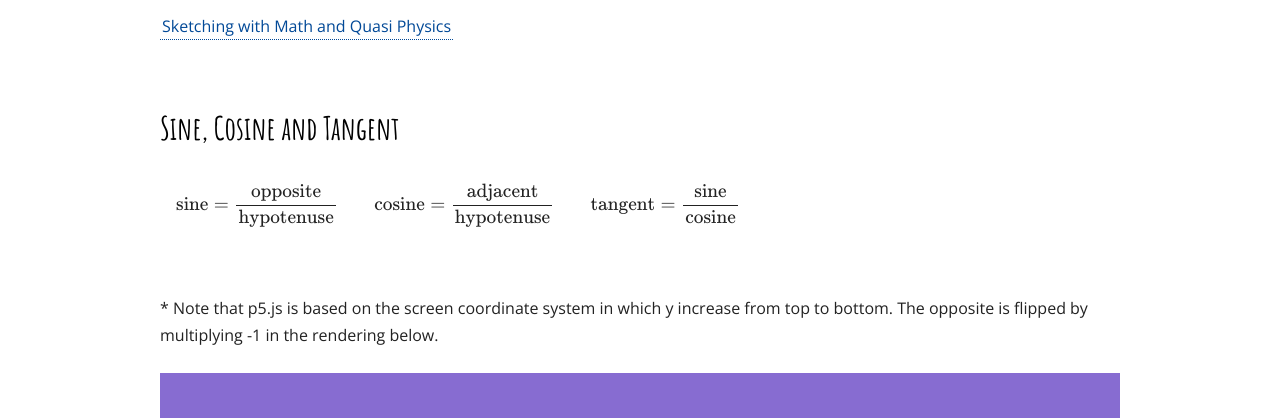
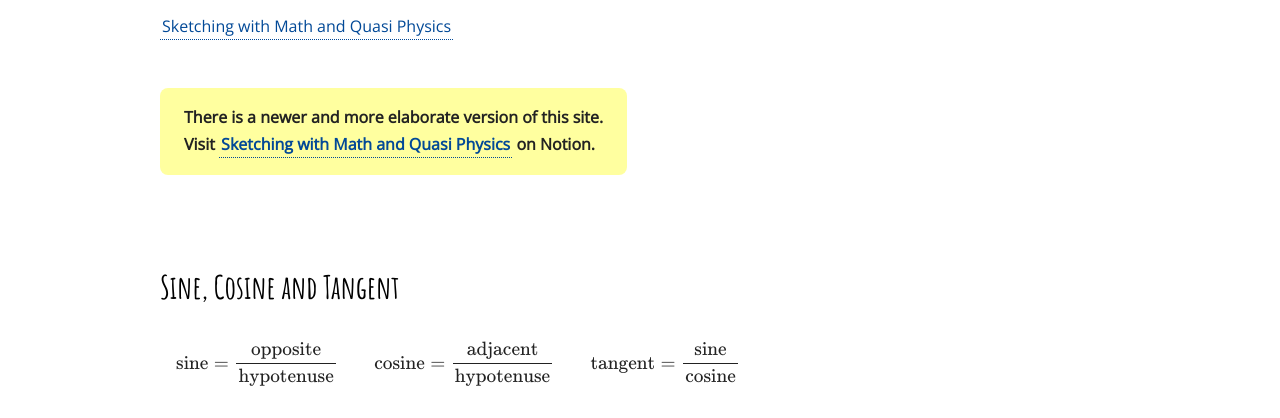
Before and after one commit to kynd/p5sketches, a plain HTML site: page handy_math.html in a window 1280 px wide. Shown: the part 679-1097 px from the top of the page. Drawn offline with nearby package versions, Linux system fonts and the light colour scheme; some packages are replaced by stand-ins of ours; a web font is replaced by a local one.

Commit message:
added links to Notion

```diff
--- a/css/style.css
+++ b/css/style.css
@@ -1,3 +1,11 @@
+.note-latest {
+  background-color: #FFFF9F;
+  padding: 16px 24px 16px 24px;
+  display: inline-block;
+  border-radius: 8px;
+  font-weight: 900;
+}
+
 body { margin:0; padding: 0; font-family: 'Open Sans', sans-serif; }
 #header {width: 100%; }
 #main { max-width:960px; margin: 0 auto 0 auto; }
--- a/handy_math.html
+++ b/handy_math.html
@@ -14,6 +14,7 @@
 
 <h1>Handy Math</h1>
 <p><a href="index.html">Sketching with Math and Quasi Physics</a></p>
+<p class="note-latest">There is a newer and more elaborate version of this site.<br>Visit <a href="https://kyndinfo.notion.site/Sketching-with-Math-and-Quasi-Physics-837e231967134bb5a8307bb9f41c8ea1?pvs=4">Sketching with Math and Quasi Physics</a> on Notion.</p>
 <h2>Sine, Cosine and Tangent</h2>
 
 <div class="math-wrapper">
```
Also changed, not shown: collision.html (+1 -1 lines), distance.html (+1 -1 lines), drawings.html (+1 -1 lines), easing.html (+1 -1 lines), index.html (+1 -0 lines), light_path.html (+1 -1 lines), machines.html (+1 -1 lines), physics.html (+1 -1 lines), pitch.html (+1 -1 lines), random.html (+1 -1 lines), verlet.html (+1 -1 lines), wave.html (+1 -1 lines).
